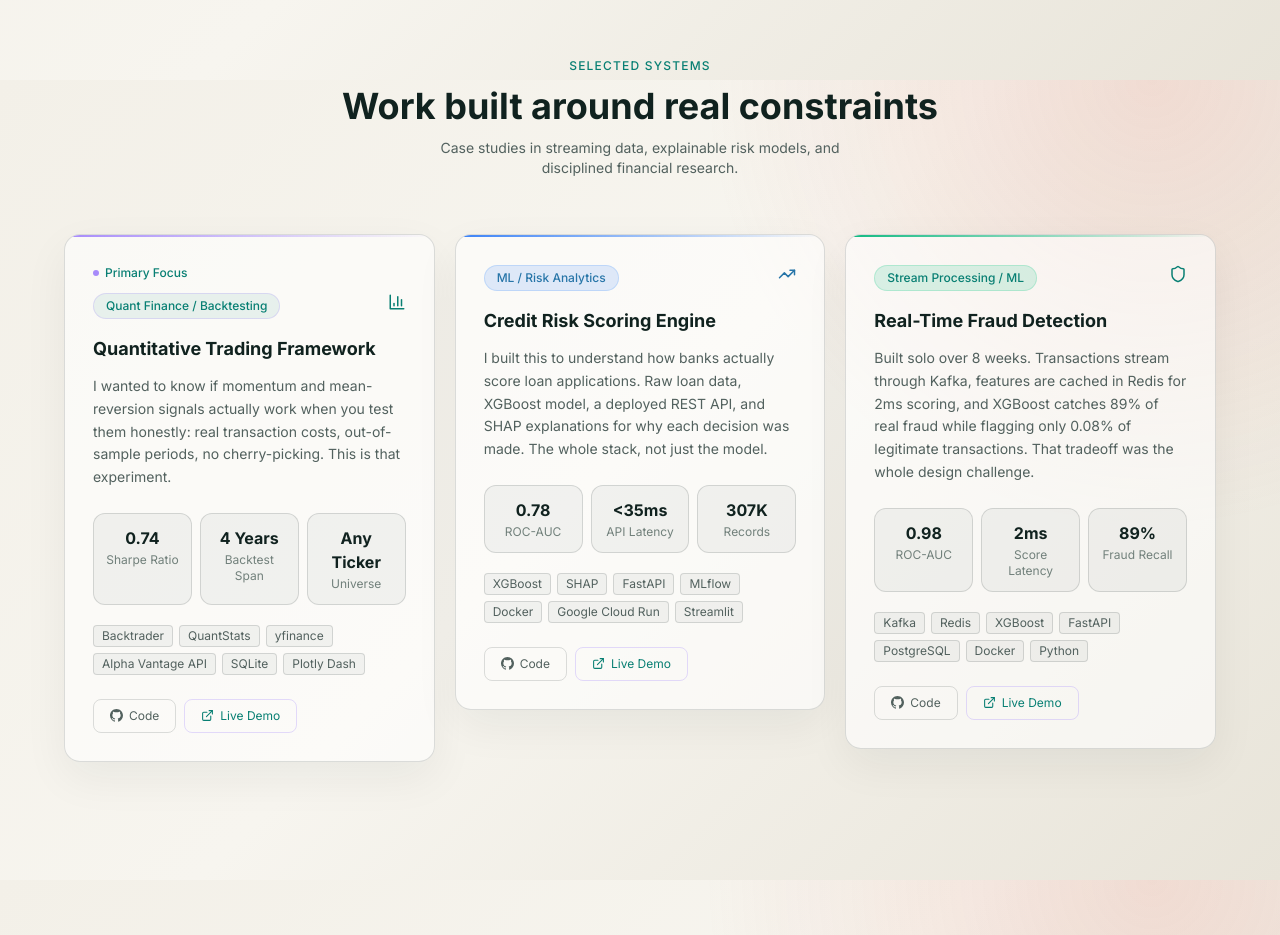
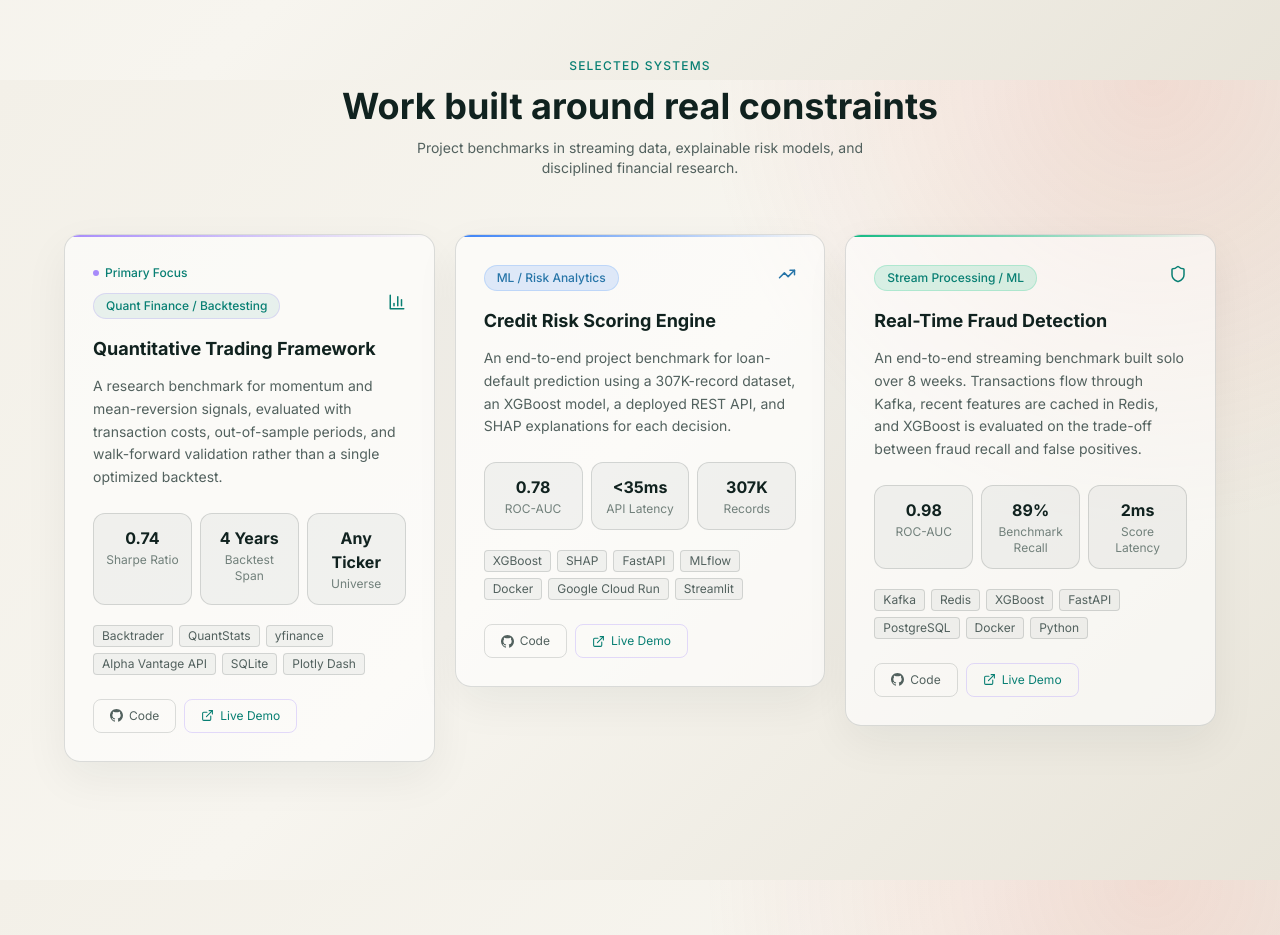
Before and after one commit to jellyfishing2346/myportfolio, a Next.js app: page / in a window 1280 px wide. Shown: the part 1520-2455 px from the top of the page. Built offline with nearby package versions, Linux system fonts and the light colour scheme.

Commit message:
updating metrics

```diff
--- a/app/projects/_data.ts
+++ b/app/projects/_data.ts
@@ -35,7 +35,7 @@
     borderHover: 'hover:border-violet-400/40',
     title: 'Quantitative Trading Framework',
     objective:
-      'I wanted to know if momentum and mean-reversion signals actually work when you test them honestly: real transaction costs, out-of-sample periods, no cherry-picking. This is that experiment.',
+      'A research benchmark for momentum and mean-reversion signals, evaluated with transaction costs, out-of-sample periods, and walk-forward validation rather than a single optimized backtest.',
     metrics: [
       { label: 'Sharpe Ratio', value: '0.74' },
       { label: 'Backtest Span', value: '4 Years' },
@@ -57,7 +57,7 @@
     borderHover: 'hover:border-blue-400/40',
     title: 'Credit Risk Scoring Engine',
     objective:
-      'I built this to understand how banks actually score loan applications. Raw loan data, XGBoost model, a deployed REST API, and SHAP explanations for why each decision was made. The whole stack, not just the model.',
+      'An end-to-end project benchmark for loan-default prediction using a 307K-record dataset, an XGBoost model, a deployed REST API, and SHAP explanations for each decision.',
     metrics: [
       { label: 'ROC-AUC', value: '0.78' },      // got 0.7795, not 0.79
       { label: 'API Latency', value: '<35ms' },   // measured 26-32ms warm
@@ -81,11 +81,11 @@
     borderHover: 'hover:border-emerald-400/40',
     title: 'Real-Time Fraud Detection',
     objective:
-      'Built solo over 8 weeks. Transactions stream through Kafka, features are cached in Redis for 2ms scoring, and XGBoost catches 89% of real fraud while flagging only 0.08% of legitimate transactions. That tradeoff was the whole design challenge.',
+      'An end-to-end streaming benchmark built solo over 8 weeks. Transactions flow through Kafka, recent features are cached in Redis, and XGBoost is evaluated on the trade-off between fraud recall and false positives.',
     metrics: [
       { label: 'ROC-AUC', value: '0.98' },
+      { label: 'Benchmark Recall', value: '89%' },
       { label: 'Score Latency', value: '2ms' },
-      { label: 'Fraud Recall', value: '89%' },
     ],
     stack: ['Kafka', 'Redis', 'XGBoost', 'FastAPI', 'PostgreSQL', 'Docker', 'Python'],
     githubUrl: 'https://github.com/jellyfishing2346/fraud-detection-engine.',
--- a/components/CaseStudy.tsx
+++ b/components/CaseStudy.tsx
@@ -58,6 +58,10 @@
               <h1 className="text-3xl md:text-4xl font-bold text-white mb-4">{title}</h1>
               <p className="text-slate-400 text-sm leading-relaxed max-w-2xl mb-8">{objective}</p>
 
+              <p className="text-xs text-slate-500 mb-4">
+                Results shown are project benchmarks measured in a development or evaluation environment, not production guarantees.
+              </p>
+
               {/* Metrics */}
               <div className="grid grid-cols-3 gap-3 max-w-lg mb-8">
                 {metrics.map(({ label, value }) => (
--- a/components/Projects.tsx
+++ b/components/Projects.tsx
@@ -87,7 +87,7 @@
           <p className="text-xs text-violet-400 uppercase tracking-widest mb-3 font-medium">Selected systems</p>
           <h2 className="text-4xl font-bold text-white mb-3">Work built around real constraints</h2>
           <p className="text-slate-400 text-sm max-w-md mx-auto">
-            Case studies in streaming data, explainable risk models, and disciplined financial research.
+            Project benchmarks in streaming data, explainable risk models, and disciplined financial research.
           </p>
         </div>
 
```
